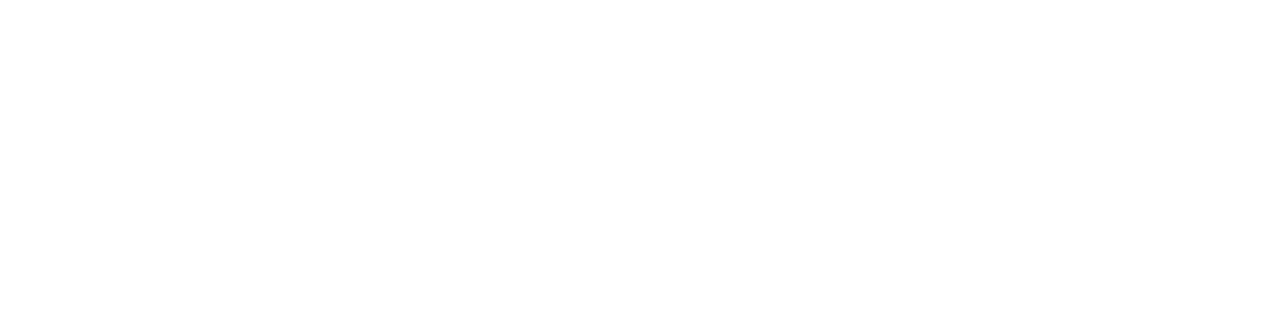
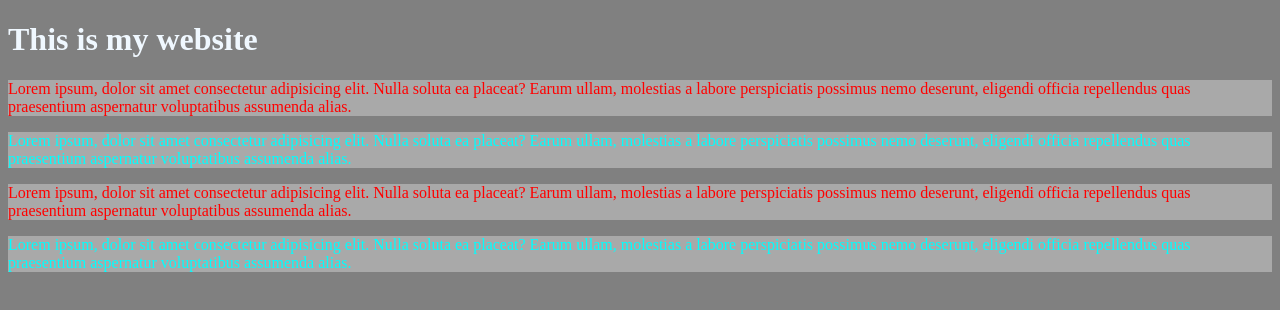
Before and after one commit to Alifo-Johnson/LuTA-SE-23, a plain HTML site: page index.html in a window 1280 px wide. Drawn offline with Linux system fonts and the light colour scheme.

Commit message:
second commit

```diff
--- a/index.html
+++ b/index.html
@@ -5,8 +5,13 @@
     <meta http-equiv="X-UA-Compatible" content="IE=edge">
     <meta name="viewport" content="width=device-width, initial-scale=1.0">
     <title>Document</title>
+    <link rel="stylesheet" href="style.css">
 </head>
-<body>
-
+<body >
+    <h1>This is my website</h1>
+    <p id="P1" class="Odd"> Lorem ipsum, dolor sit amet consectetur adipisicing elit. Nulla soluta ea placeat? Earum ullam, molestias a labore perspiciatis possimus nemo deserunt, eligendi officia repellendus quas praesentium aspernatur voluptatibus assumenda alias.</p>
+    <p id="P2" class="Even">Lorem ipsum, dolor sit amet consectetur adipisicing elit. Nulla soluta ea placeat? Earum ullam, molestias a labore perspiciatis possimus nemo deserunt, eligendi officia repellendus quas praesentium aspernatur voluptatibus assumenda alias.</p>
+    <p id="P3" class="Odd">Lorem ipsum, dolor sit amet consectetur adipisicing elit. Nulla soluta ea placeat? Earum ullam, molestias a labore perspiciatis possimus nemo deserunt, eligendi officia repellendus quas praesentium aspernatur voluptatibus assumenda alias.</p>
+    <p id="P4" class="Even">Lorem ipsum, dolor sit amet consectetur adipisicing elit. Nulla soluta ea placeat? Earum ullam, molestias a labore perspiciatis possimus nemo deserunt, eligendi officia repellendus quas praesentium aspernatur voluptatibus assumenda alias.</p>
 </body>
 </html>
--- /dev/null
+++ b/style.css
@@ -0,0 +1,20 @@
+        body{
+            background-color: gray;
+        }
+
+        h1{
+         color: aliceblue;
+        }
+
+        p{
+            background-color: darkgray;;
+            color: white;
+        }
+
+            .Odd { color: red;
+
+        }
+
+        .Even {
+            color: aqua;
+        }
```
Also changed, not shown: page2.html (added, +15 -0 lines).
